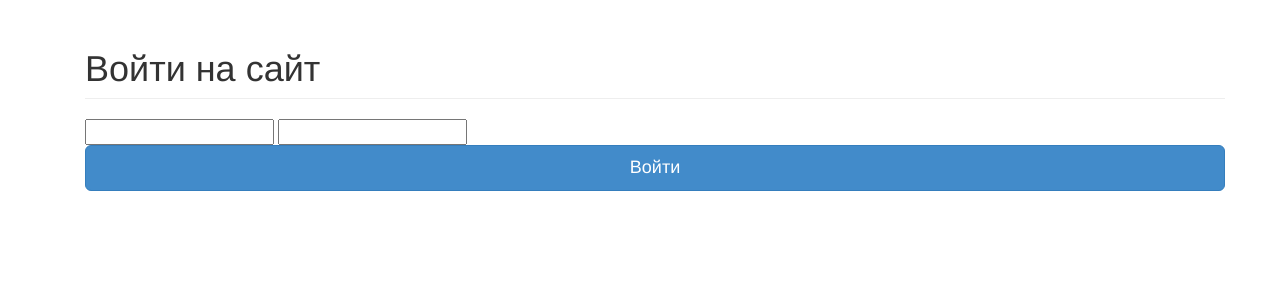
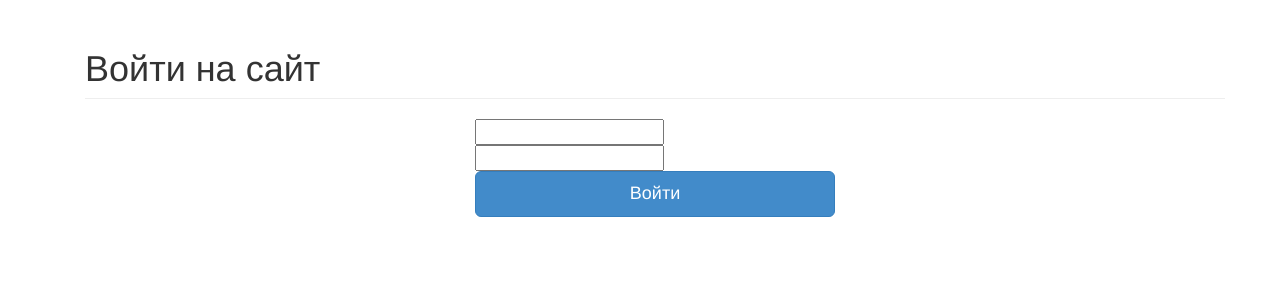
Before and after one commit to alifanov/prog4h, a Django app: template templates/registration/login.html in a window 1280 px wide. Shown: the part 51-351 px from the top of the page. Run offline with Django 3.2, Linux system fonts and the light colour scheme; the template is opened without the code that fills it, so the values that code supplies are empty, except form fields; tables that the repository leaves empty hold one stand-in row (values such as "Sample post"); form fields are guessed from the names that the template uses; some libraries are stand-ins or nearby versions.

```diff
--- a/templates/registration/login.html
+++ b/templates/registration/login.html
@@ -11,6 +11,9 @@
 
         <h1 class="page-header">Войти на сайт</h1>
 
+        <div class="row">
+            <div class="col-lg-4"></div>
+            <div class="col-lg-4">
                 {% if form.non_field_errors %}
                     <div class="alert-warning">
                         {{ form.non_field_errors }}
@@ -37,6 +40,10 @@
                     <input name="next" type="hidden" value="{% url 'dashboard' %}">
                     <button class="btn btn-lg btn-primary btn-block" type="submit">Войти</button>
                 </form>
+            </div>
+            <div class="col-lg-4"></div>
+        </div>
+
 
     </div>
 {% endblock %}
```
Lines whose indentation alone changed are shown as unchanged.
